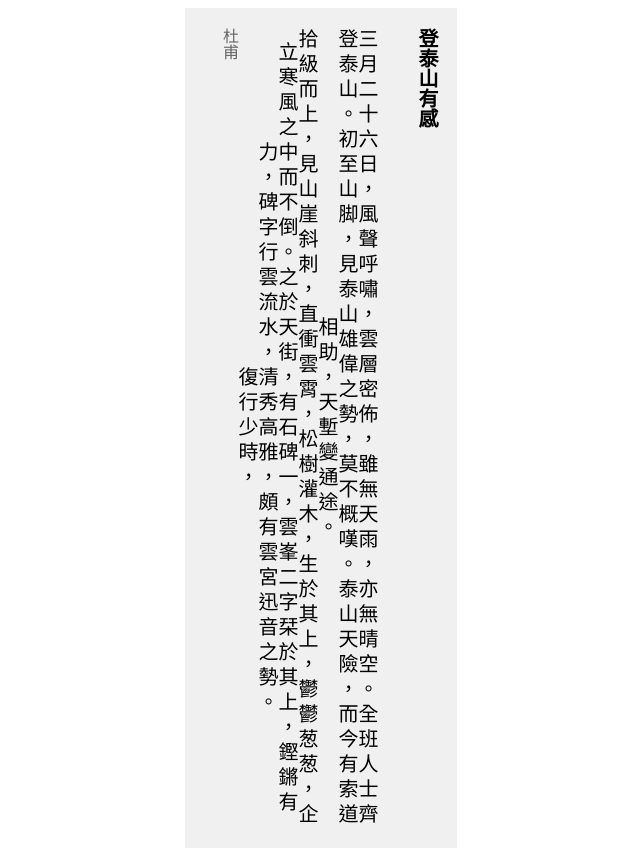
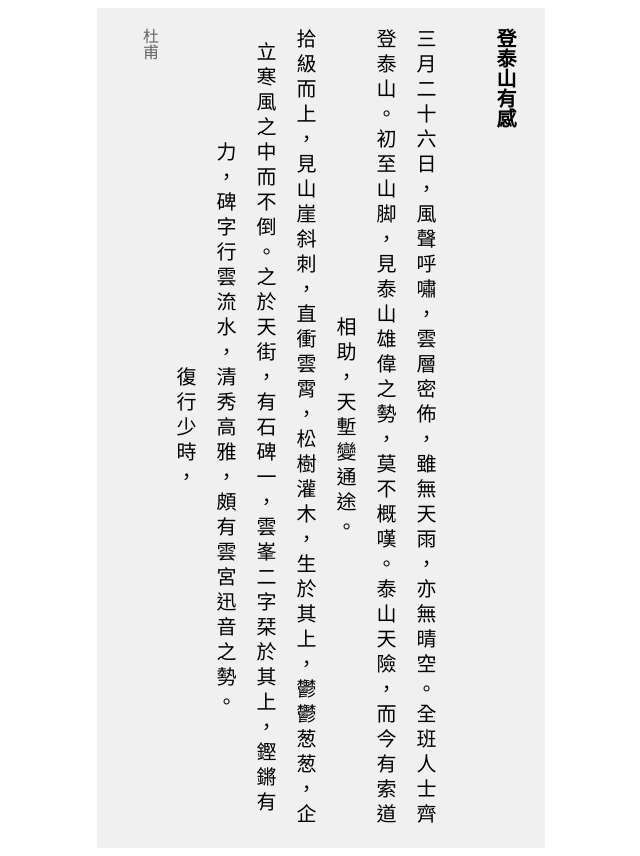
Before and after one commit to Au0727/Mount_Tai, a plain HTML site: page index.html in a window 1280 px wide. Shown: the whole page, without its empty margins (319-959 px from the left). Drawn offline with Linux system fonts and the light colour scheme.

Commit message:
Update index.html

```diff
--- a/index.html
+++ b/index.html
@@ -5,7 +5,7 @@
     <style>
         .poem-container {
             writing-mode: vertical-rl; /* 从右到左纵向排列 */
-            line-height: 1; /* 调整行间距 */
+            line-height: 2; /* 调整行间距 */
             font-family: "STKaiti", KaiTi, serif; /* 使用楷体 */
             font-size: 20px;
             height: 100vh;
```
